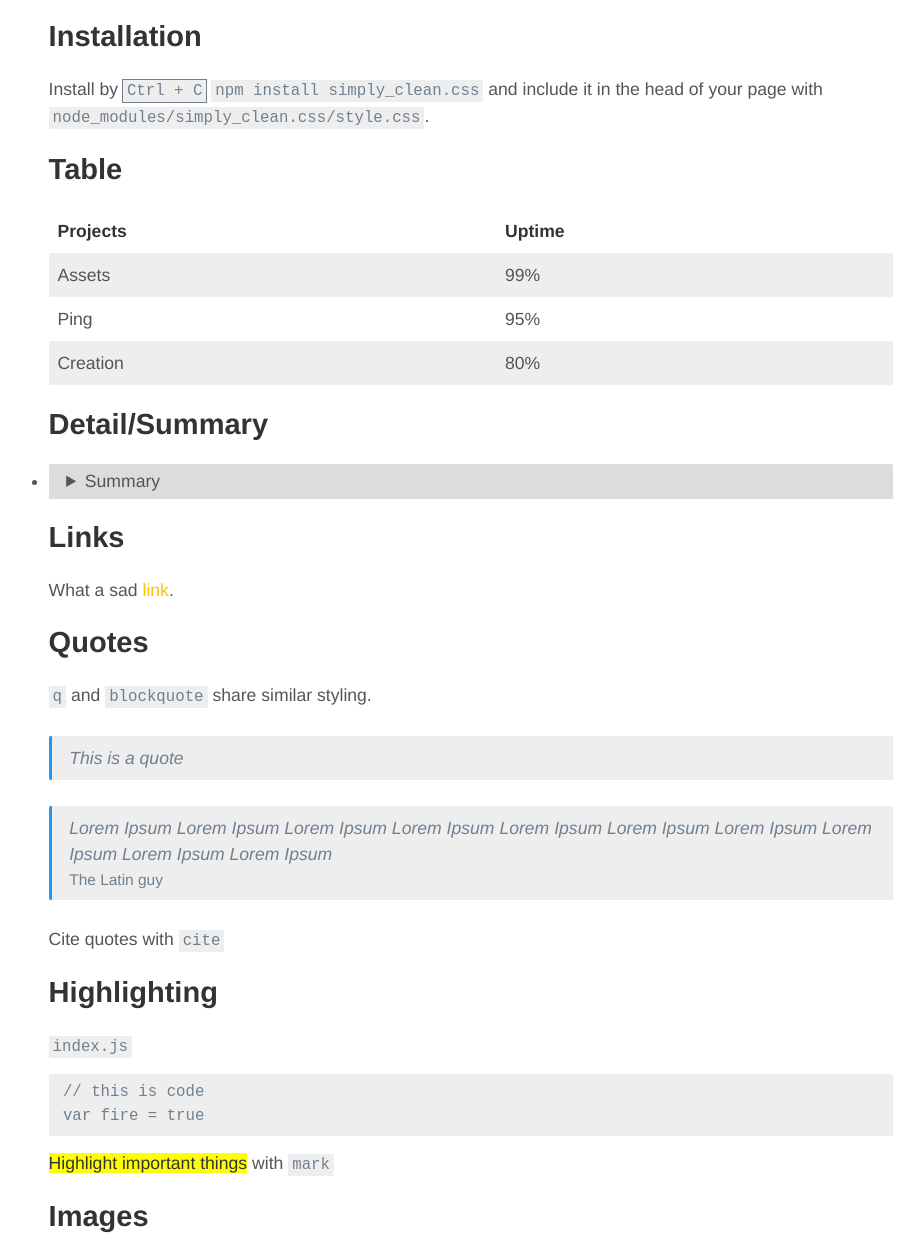
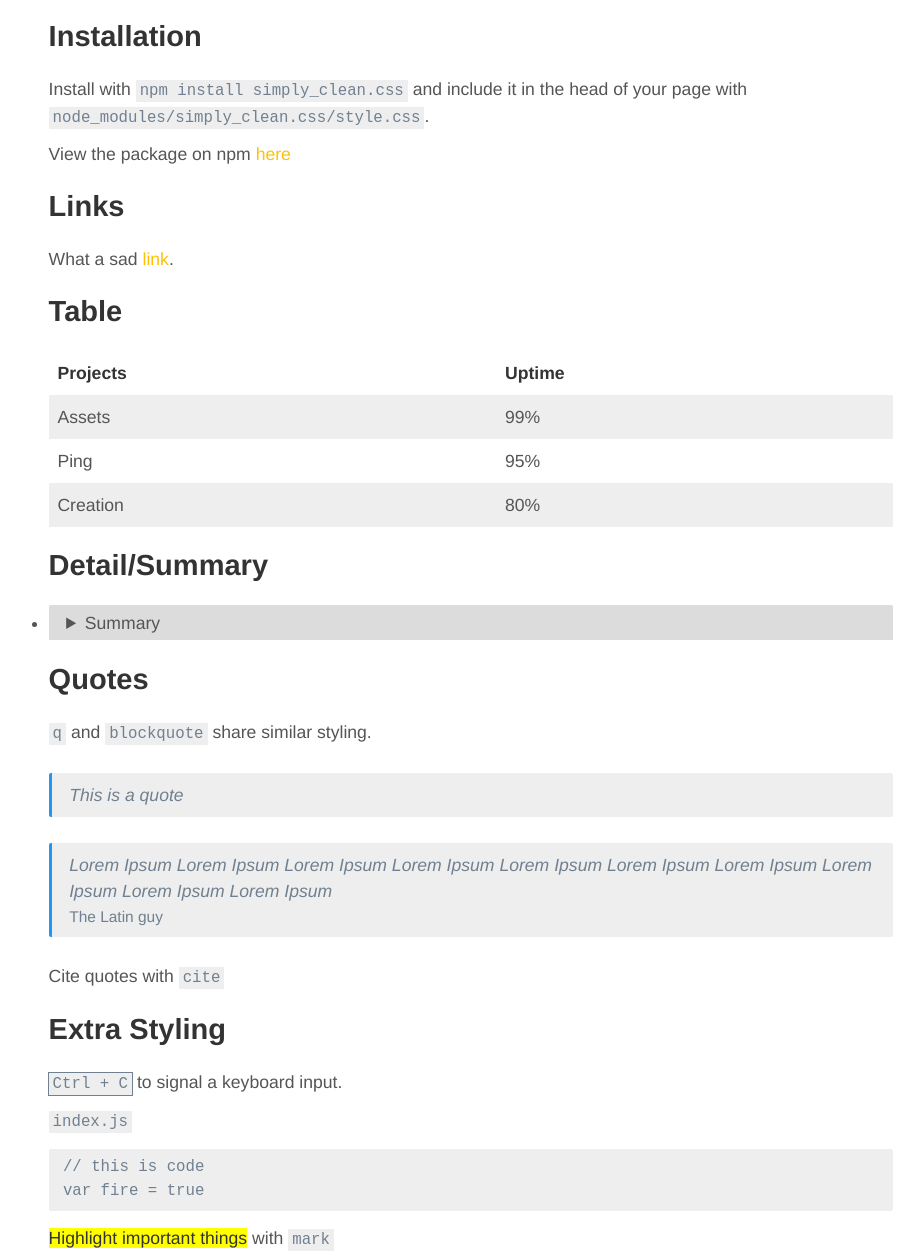
Before and after one commit to backentrancehacker/simply_clean.css, a website: page index.html in a window 1280 px wide. Shown: the part 428-1684 px from the top of the page, without its empty margins (169-1093 px from the left). Drawn offline with Linux system fonts and the light colour scheme; grey boxes are pictures that could not be loaded.

Commit message:
upped version & improved site

```diff
--- a/index.html
+++ b/index.html
@@ -52,7 +52,11 @@
 		<li>Customizeable</li>
 	</ul>
 	<h2>Installation</h2>
-	<p>Install by <kbd>Ctrl + C</kbd> <code>npm install simply_clean.css</code> and include it in the head of your page with <code>node_modules/simply_clean.css/style.css</code>.</p>
+	<p>Install with <code>npm install simply_clean.css</code> and include it in the head of your page with <code>node_modules/simply_clean.css/style.css</code>.</p>
+	<p>View the package on npm <a href="https://www.npmjs.com/package/simply_clean.css" target="_blank">here</a></p>
+	<h2>Links</h2>
+	<p>What a sad <a href="">link</a>.</p>
+
 	<h2>Table</h2>
 	<table>
 		<thead>
@@ -81,8 +85,6 @@
 		<summary>Summary</summary>
 		<p>Note: this element is not supported in IE</p>
 	</details>
-	<h2>Links</h2>
-	<p>What a sad <a href="">link</a>.</p>
 
 	<h2>Quotes</h2>
 	<p><code>q</code> and <code>blockquote</code> share similar styling.</p>
@@ -94,7 +96,8 @@
 	<p>Cite quotes with <code>cite</code></p>
 
 
-	<h2>Highlighting</h2>
+	<h2>Extra Styling</h2>
+	<p><kbd>Ctrl + C</kbd> to signal a keyboard input.</p>
 	<code>index.js</code>
 <pre><code>// this is code
 var fire = true
--- a/package.json
+++ b/package.json
@@ -1,6 +1,6 @@
 {
   "name": "simply_clean.css",
-  "version": "1.0.2",
+  "version": "1.0.4",
   "description": "A simple css library to make most elements look decent on static pages. It is not intended for any large projects.",
   "main": "style.css",
   "scripts": {
```
